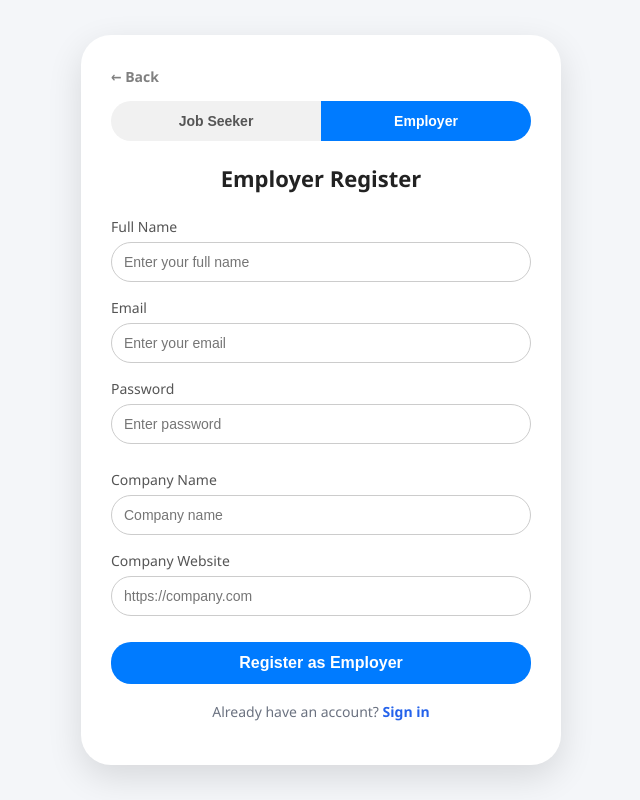
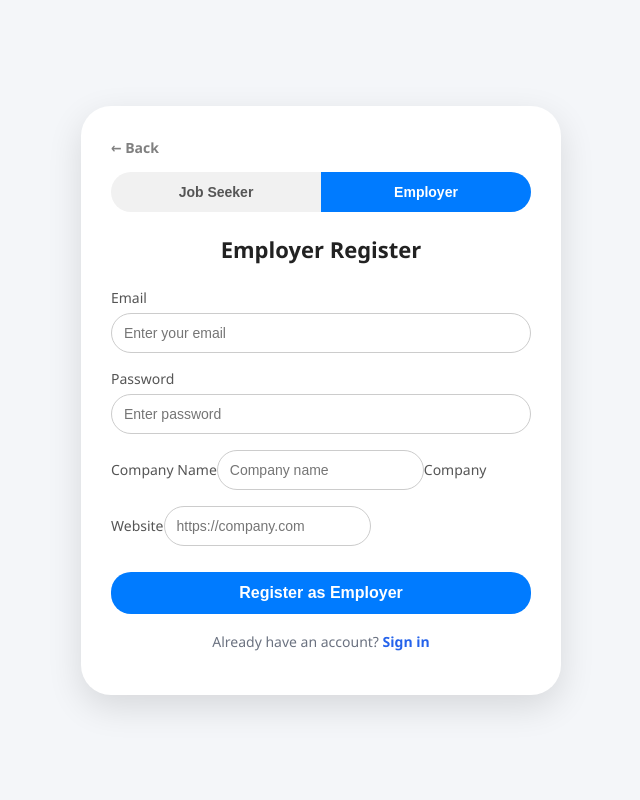
Before and after one commit to mohamedelhenawy-3/Jobify, an Angular app in the folder FrontEnd/Jobify/: page /register in a window 1280 px wide. Both pictures are taken after a click on the button "Employer". Shown: the whole page, without its empty margins (319-959 px from the left). Built offline with nearby package versions, Linux system fonts and the light colour scheme.

Commit message:
Link Registeration between backand front done

```diff
--- a/FrontEnd/Jobify/src/app/Componats/auth/login/login.component.css
+++ b/FrontEnd/Jobify/src/app/Componats/auth/login/login.component.css
@@ -81,7 +81,7 @@ body {
   padding: 12px;
   border: none;
   border-radius:22px;
-  background: #347c40;
+  background: #2563eb;
   color: #fff;
   font-size: 16px;
   font-weight: 600;
@@ -89,7 +89,7 @@ body {
 }
 
 .btn button:hover {
-  background: #347c40;}
+  background: #1e1ea0;}
 
 
 .signin-section {
--- a/FrontEnd/Jobify/src/app/Componats/auth/register/register.component.html
+++ b/FrontEnd/Jobify/src/app/Componats/auth/register/register.component.html
@@ -9,58 +9,79 @@
     <!-- Switch Buttons -->
     <div class="switch">
       <button
-        [class.active]="userType === 'jobseeker'"
-        (click)="switch('jobseeker')">
+        [class.active]="userType === 'JobSeeker'"
+        (click)="switch('JobSeeker')">
         Job Seeker
       </button>
 
       <button
-        [class.active]="userType === 'employer'"
-        (click)="switch('employer')">
+        [class.active]="userType === 'Employer'"
+        (click)="switch('Employer')">
         Employer
       </button>
     </div>
 
     <!-- TITLE -->
-    <h3 *ngIf="userType === 'jobseeker'">Job Seeker Register</h3>
-    <h3 *ngIf="userType === 'employer'">Employer Register</h3>
+    <h3 *ngIf="userType === 'JobSeeker'">Job Seeker Register</h3>
+    <h3 *ngIf="userType === 'Employer'">Employer Register</h3>
 
-    <form>
+ <form [formGroup]="registerForm" (ngSubmit)="submit()">
   <div class="registercard">
 
-        <!-- COMMON FIELDS -->
-        <label>Full Name</label>
-        <input type="text" placeholder="Enter your full name">
+    <!-- Job Seeker -->
+    <label *ngIf="userType === 'JobSeeker'">Full Name</label>
+    <input
+      *ngIf="userType === 'JobSeeker'"
+      type="text"
+      formControlName="fullName"
+      placeholder="Enter your full name"
+    />
 
+    <!-- Email -->
     <label>Email</label>
-        <input type="email" placeholder="Enter your email">
+    <input
+      type="email"
+      formControlName="email"
+      placeholder="Enter your email"
+    />
+    <small *ngIf="registerForm.get('email')?.touched && registerForm.get('email')?.invalid">
+      Valid email is required
+    </small>
 
+    <!-- Password -->
     <label>Password</label>
-        <input type="password" placeholder="Enter password">
+    <input
+      type="password"
+      formControlName="password"
+      placeholder="Enter password"
+    />
 
-        <!-- JOB SEEKER FIELDS -->
-        <div class="role-section" *ngIf="userType === 'jobseeker'">
-          <label>Skills</label>
-          <input type="text" placeholder="e.g. Angular, .NET">
-        </div>
-
-        <!-- EMPLOYER FIELDS -->
-        <div class="role-section" *ngIf="userType === 'employer'">
+    <!-- Employer Fields -->
+    <div *ngIf="userType === 'Employer'">
       <label>Company Name</label>
-          <input type="text" placeholder="Company name">
+      <input
+        type="text"
+        formControlName="companyName"
+        placeholder="Company name"
+      />
 
       <label>Company Website</label>
-          <input type="text" placeholder="https://company.com">
+      <input
+        type="text"
+        formControlName="companyWebsite"
+        placeholder="https://company.com"
+      />
     </div>
 
     <div class="btn">
-          <button type="submit">
-            Register as {{ userType === 'employer' ? 'Employer' : 'Job Seeker' }}
+      <button type="submit" [disabled]="loading">
+        Register as {{ userType }}
       </button>
     </div>
 
   </div>
 </form>
+
 
     <!-- Sign In Link -->
     <div class="signin-section">
--- a/FrontEnd/Jobify/src/app/Componats/auth/register/register.component.ts
+++ b/FrontEnd/Jobify/src/app/Componats/auth/register/register.component.ts
@@ -1,18 +1,80 @@
 import { CommonModule } from '@angular/common';
 import { Component } from '@angular/core';
-import { RouterLink } from "@angular/router";
+import { FormBuilder, FormGroup, ReactiveFormsModule, Validators } from '@angular/forms';
+import { Router, RouterLink } from "@angular/router";
+import { AuthserviceService } from '../../../Services/AuthService/authservice.service';
+import { Console } from 'console';
 
 @Component({
   selector: 'app-register',
   standalone: true,
-  imports: [CommonModule, RouterLink],
+  imports: [CommonModule, RouterLink,ReactiveFormsModule],
   templateUrl: './register.component.html',
   styleUrl: './register.component.css'
 })
 export class RegisterComponent {
- userType: 'employer' | 'jobseeker' = 'jobseeker';
+ userType: 'Employer' | 'JobSeeker' = 'JobSeeker';
+  loading = false;
+  errorMessage = '';
 
-  switch(type: 'employer' | 'jobseeker') {
+
+  registerForm!: FormGroup;
+
+  constructor(
+    private fb: FormBuilder,
+    private authService: AuthserviceService,
+    private router: Router
+
+  ) {
+
+     this.registerForm = this.fb.group({
+    email: ['', [Validators.required, Validators.email]],
+    password: ['', [Validators.required, Validators.minLength(6)]],
+    role: ['JobSeeker'],
+
+    // JobSeeker
+    fullName: [''],
+    phoneNumber: [''],
+
+    // Employer
+    companyName: [''],
+    companyWebsite: ['']
+  });
+
+  }
+  switch(type: 'JobSeeker' | 'Employer') {
     this.userType = type;
+    this.registerForm.patchValue({ role: type });
+
+    if (type === 'JobSeeker') {
+      this.registerForm.get('companyName')?.reset();
+      this.registerForm.get('companyWebsite')?.reset();
+    } else {
+      this.registerForm.get('fullName')?.reset();
+      this.registerForm.get('phoneNumber')?.reset();
+    }
   }
+
+  submit() {
+    if (this.registerForm.invalid) return;
+
+    this.loading = true;
+    this.errorMessage = '';
+
+    this.authService.register(this.registerForm.value).subscribe({
+      next: () => {
+        this.loading = false;
+        console.log(this.registerForm.value);
+        this.router.navigate(['/login']);
+        alert('Suucefully registeration');
+      },
+      error: (err) => {
+                console.log(err);
+
+        this.loading = false;
+        this.errorMessage = err.error?.message || 'Registration failed';
+      }
+    });
+  }
+
 }
--- a/FrontEnd/Jobify/src/app/Componats/landing-page/landing-page.component.css
+++ b/FrontEnd/Jobify/src/app/Componats/landing-page/landing-page.component.css
@@ -1,7 +1,7 @@
 .landing-container {
   max-width: 900px;
   margin: 0 auto;
-  padding: 7rem 2rem;
+  padding: 2rem 2rem;
   text-align: center;
 }
 
@@ -98,3 +98,8 @@
 .signin-link:hover {
   text-decoration: underline;
 }
+.footer{
+  display: flex;
+  align-items: center;
+  flex-direction: column;
+}
--- /dev/null
+++ b/FrontEnd/Jobify/src/app/Models/Auth/Register.ts
@@ -0,0 +1,13 @@
+export interface Register {
+  email: string;
+  password: string;
+  role: 'JobSeeker' | 'Employer';
+
+  // JobSeeker
+  fullName?: string;
+  phoneNumber?: string;
+
+  // Employer
+  companyName?: string;
+  companyWebsite?: string;
+}
--- /dev/null
+++ b/FrontEnd/Jobify/src/app/Services/AuthService/authservice.service.ts
@@ -0,0 +1,17 @@
+import { HttpClient } from '@angular/common/http';
+import { Injectable } from '@angular/core';
+import { Register } from '../../Models/Auth/Register';
+import { Observable } from 'rxjs';
+
+@Injectable({
+  providedIn: 'root'
+})
+export class AuthserviceService {
+
+  constructor(private httpclient:HttpClient) { }
+
+    register(data: any): Observable<any> {
+    console.log(data)
+    return this.httpclient.post(`https://localhost:44309/api/Auth/register`, data,{ responseType: 'text' });
+  }
+}
--- a/FrontEnd/Jobify/src/app/app.config.ts
+++ b/FrontEnd/Jobify/src/app/app.config.ts
@@ -3,7 +3,8 @@ import { provideRouter } from '@angular/router';
 
 import { routes } from './app.routes';
 import { provideClientHydration } from '@angular/platform-browser';
+import { provideHttpClient, withFetch } from '@angular/common/http';
 
 export const appConfig: ApplicationConfig = {
-  providers: [provideRouter(routes), provideClientHydration()]
+  providers: [provideRouter(routes), provideClientHydration(),provideHttpClient(withFetch())]
 };
--- a/FrontEnd/Jobify/src/styles.css
+++ b/FrontEnd/Jobify/src/styles.css
@@ -2,7 +2,7 @@
 body {
   margin: 0;
   padding: 0;
-  min-height: 100vh;
+  min-height: 60vh;
   background: #f4f6f9;
   font-family: "Segoe UI", Tahoma, sans-serif;
 }
```
Also changed, not shown: 2 other files (tests, documents, lock files or other folders). Lines whose indentation alone changed are shown as unchanged.
